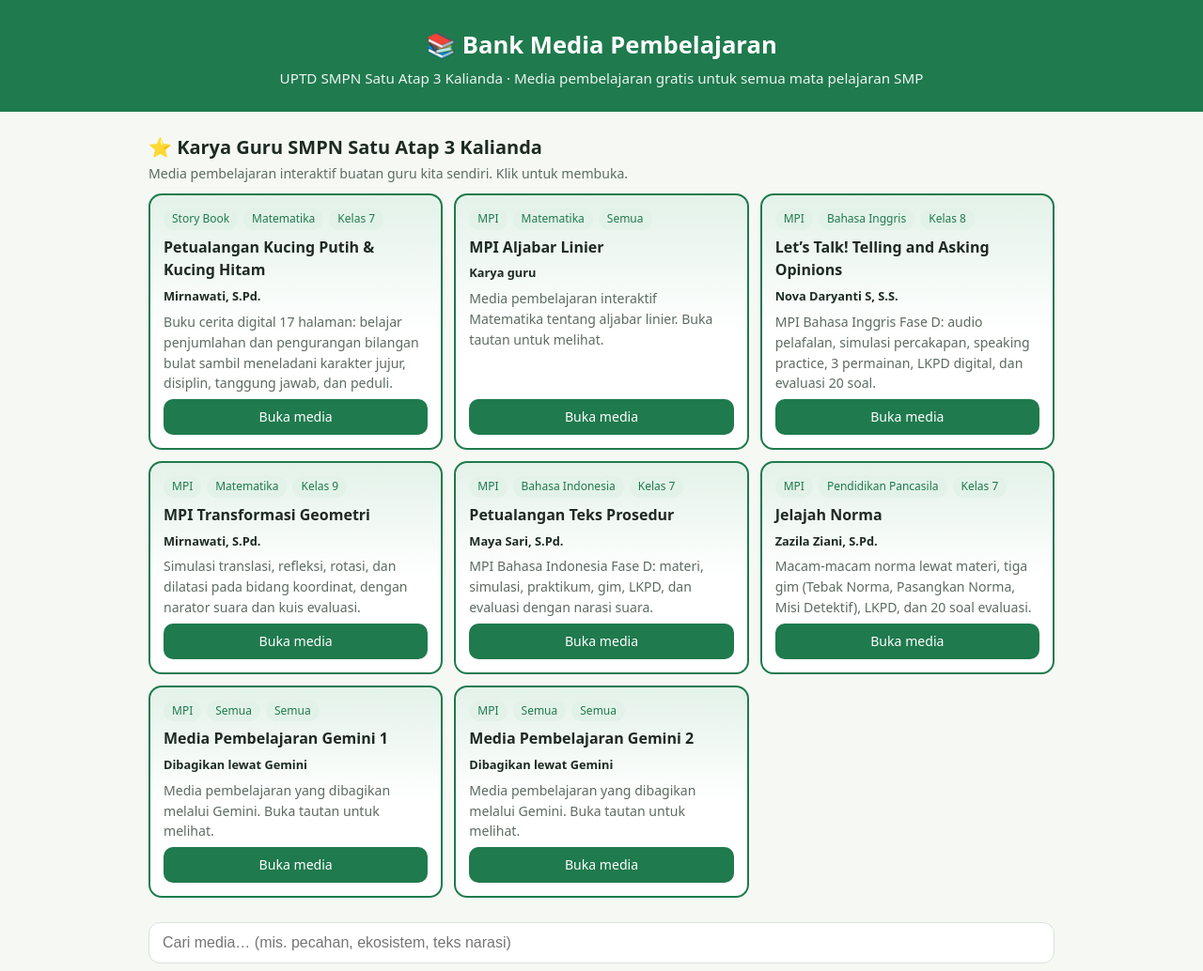
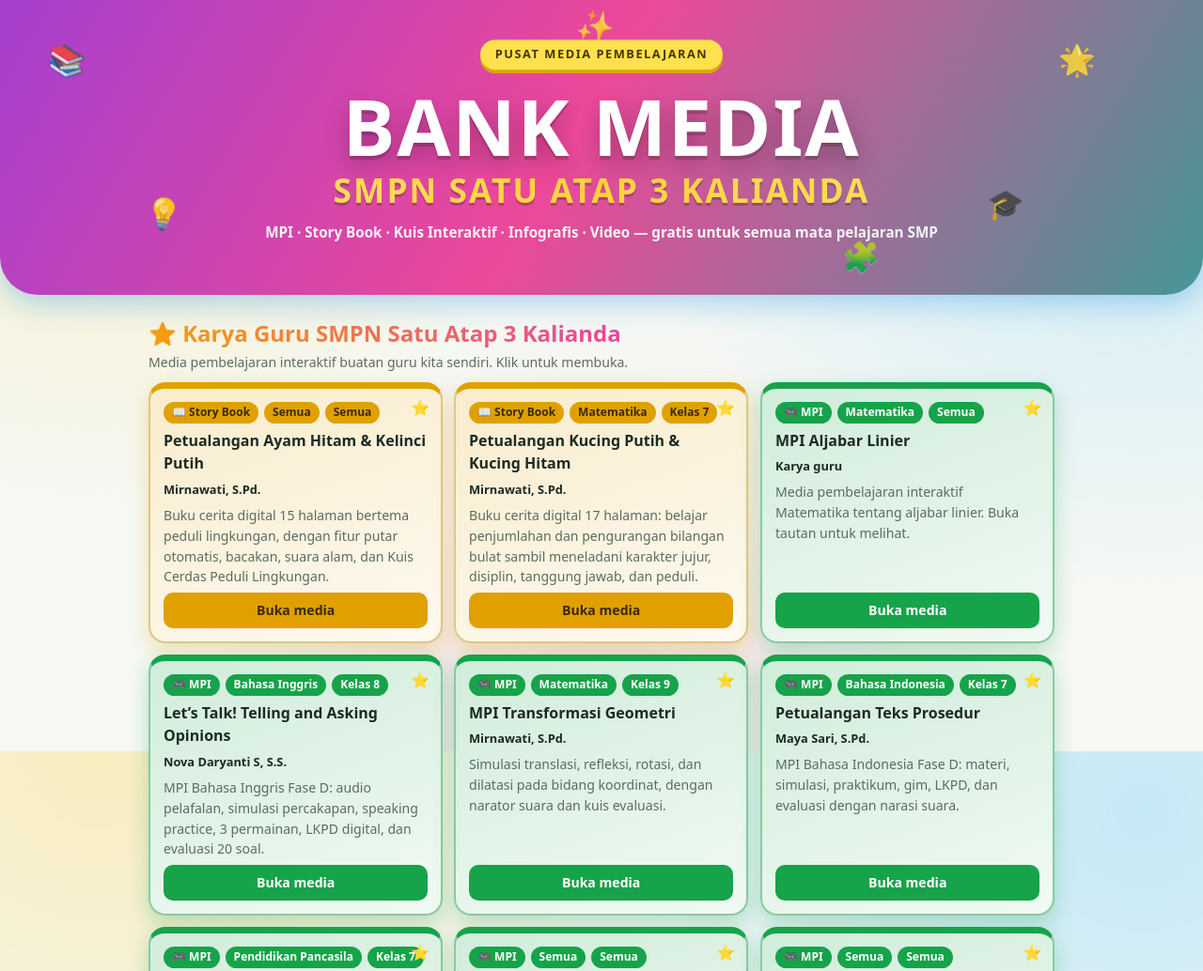
Before and after one commit to mirnawati731/bank-media-satgaka, a plain HTML site: page index.html in a window 1280 px wide. Shown: the top 1034 px of the page at 94% size. Drawn offline with Linux system fonts and the light colour scheme.

Commit message:
Add files via upload

```diff
--- a/index.html
+++ b/index.html
@@ -34,12 +34,43 @@ h2.star{font-size:1.25rem;margin-top:4px}.sub{color:var(--mu);font-size:.88rem;m
 .note{background:var(--ac2);border-radius:12px;padding:12px 14px;font-size:.88rem;margin-top:22px}
 code{background:var(--card);border:1px solid var(--bd);padding:1px 5px;border-radius:5px;font-size:.82rem}
 footer{text-align:center;color:var(--mu);font-size:.8rem;padding:20px}
+body{background:radial-gradient(circle at 8% 0,rgba(255,196,0,.22),transparent 38%),radial-gradient(circle at 95% 8%,rgba(0,170,255,.2),transparent 40%),radial-gradient(circle at 50% 100%,rgba(236,72,153,.14),transparent 45%),var(--bg);background-attachment:fixed}
+header{position:relative;overflow:hidden;padding:46px 16px 54px;background:linear-gradient(120deg,#00b894,#0984e3,#7c3aed,#ec4899,#00b894);background-size:300% 300%;animation:flow 14s ease infinite;border-radius:0 0 40px 40px;box-shadow:0 10px 30px rgba(9,132,227,.3)}
+header>*{position:relative;z-index:1}
+.kick{display:inline-block;background:#ffe14d;color:#4a3300;font-weight:800;letter-spacing:.12em;padding:6px 16px;border-radius:999px;font-size:.8rem;box-shadow:0 4px 0 #d9a800;animation:bob 3s ease-in-out infinite}
+header h1{margin:14px 0 0;font-size:clamp(2.6rem,10vw,5.2rem);line-height:1;font-weight:900;letter-spacing:.02em;color:#fff;text-shadow:0 4px 0 rgba(0,0,0,.18),0 10px 24px rgba(0,0,0,.25)}
+header h1 span{display:block;font-size:clamp(1.15rem,4.6vw,2.2rem);margin-top:10px;letter-spacing:.06em;background:linear-gradient(90deg,#fff7a8,#ffd23f,#fff7a8);background-size:200%;-webkit-background-clip:text;background-clip:text;color:transparent;text-shadow:none;animation:shine 4s linear infinite;filter:drop-shadow(0 3px 0 rgba(0,0,0,.2))}
+header p{margin-top:16px;font-weight:600}
+header .fl{position:absolute;z-index:0;font-size:2rem;opacity:.85;animation:float 7s ease-in-out infinite;user-select:none}
+.bar{background:var(--card);padding:16px;border-radius:20px;box-shadow:0 6px 20px rgba(0,0,0,.07);border:1px solid var(--bd)}
+h2.star{font-size:1.5rem;background:linear-gradient(90deg,#f59e0b,#ec4899,#8b5cf6);-webkit-background-clip:text;background-clip:text;color:transparent}
+.chip{transition:transform .2s}.chip:hover{transform:translateY(-2px)}.chip.on{transform:scale(1.06)}
+.chip[class*="t-"]{border:2px solid var(--c)}.chip[class*="t-"].on{background:var(--c);color:var(--on,#fff)}
+.card{position:relative;transition:transform .25s,box-shadow .25s;animation:pop .5s both;animation-delay:calc(var(--i,0)*45ms)}
+.card:hover{transform:translateY(-6px) rotate(-.6deg);box-shadow:0 14px 28px color-mix(in srgb,var(--c,#0984e3) 35%,transparent)}
+.card[class*="t-"]{border-radius:18px;border:2px solid color-mix(in srgb,var(--c) 40%,var(--bd));border-top:7px solid var(--c);background:linear-gradient(160deg,color-mix(in srgb,var(--c) 20%,var(--card)),color-mix(in srgb,var(--c) 6%,var(--card)))}
+.card[class*="t-"] .tag{background:var(--c);color:var(--on,#fff);font-weight:700}
+.card[class*="t-"] .tag.ref{background:transparent;color:var(--mu);border:1px dashed var(--c);font-weight:400}
+.card[class*="t-"] .btn{background:var(--c);color:var(--on,#fff);font-weight:700;transition:transform .2s}
+.card .btn:hover{transform:scale(1.05)}
+.card[class*="t-"] .btn.alt{background:transparent;color:color-mix(in srgb,var(--c) 70%,var(--tx));border:2px solid var(--c)}
+.card.feat{box-shadow:0 8px 22px color-mix(in srgb,var(--c) 28%,transparent)}
+.card.feat::after{content:"⭐";position:absolute;top:8px;right:12px;animation:bob 2.5s ease-in-out infinite}
+.t-MPI{--c:#16a34a}.t-Story{--c:#e0a100;--on:#3b2a00}.t-Kuis{--c:#8b5cf6}.t-Info{--c:#0ea5e9}.t-Video{--c:#f43f5e}
+@keyframes flow{50%{background-position:100% 50%}}
+@keyframes bob{50%{transform:translateY(-5px)}}
+@keyframes shine{to{background-position:200% 0}}
+@keyframes float{50%{transform:translateY(-18px) rotate(10deg)}}
+@keyframes pop{from{opacity:0;transform:translateY(16px) scale(.96)}}
+@media (prefers-reduced-motion:reduce){*{animation:none!important;transition:none!important}}
 </style>
 </head>
 <body>
 <header>
-<h1>📚 Bank Media Pembelajaran</h1>
-<p>UPTD SMPN Satu Atap 3 Kalianda · Media pembelajaran gratis untuk semua mata pelajaran SMP</p>
+<span class="fl" style="left:4%;top:16%">📚</span><span class="fl" style="left:88%;top:12%;animation-delay:-2s">🌟</span><span class="fl" style="left:12%;top:68%;animation-delay:-4s">💡</span><span class="fl" style="left:82%;top:62%;animation-delay:-1s">🎓</span><span class="fl" style="left:48%;top:6%;animation-delay:-5s">✨</span><span class="fl" style="left:70%;top:80%;animation-delay:-3s">🧩</span>
+<div class="kick">PUSAT MEDIA PEMBELAJARAN</div>
+<h1>BANK MEDIA<span>SMPN SATU ATAP 3 KALIANDA</span></h1>
+<p>MPI · Story Book · Kuis Interaktif · Infografis · Video — gratis untuk semua mata pelajaran SMP</p>
 </header>
 <main>
 <h2 class="star">⭐ Karya Guru SMPN Satu Atap 3 Kalianda</h2>
@@ -98,6 +129,7 @@ const MEDIA=[
 ];
 // =====================================
 const KARYA=[
+{t:"Petualangan Ayam Hitam & Kelinci Putih",j:"Story Book",m:"Semua",k:"Semua",by:"Mirnawati, S.Pd.",u:"https://mirnawati731.github.io/Kelinci-dan-Ayam/",d:"Buku cerita digital 15 halaman bertema peduli lingkungan, dengan fitur putar otomatis, bacakan, suara alam, dan Kuis Cerdas Peduli Lingkungan."},
 {t:"Petualangan Kucing Putih & Kucing Hitam",j:"Story Book",m:"Matematika",k:"7",by:"Mirnawati, S.Pd.",u:"https://mirnawati731.github.io/Cerita-Kucing-Bilbul/",d:"Buku cerita digital 17 halaman: belajar penjumlahan dan pengurangan bilangan bulat sambil meneladani karakter jujur, disiplin, tanggung jawab, dan peduli."},
 {t:"MPI Aljabar Linier",m:"Matematika",k:"Semua",by:"Karya guru",u:"https://arisuryadi147-eng.github.io/MPI-ALJABAR-LINIER/",d:"Media pembelajaran interaktif Matematika tentang aljabar linier. Buka tautan untuk melihat."},
 {t:"Let’s Talk! Telling and Asking Opinions",m:"Bahasa Inggris",k:"8",by:"Nova Daryanti S, S.S.",u:"https://satgaka.github.io/MPI-Bahasa-Inggris-8.1/",d:"MPI Bahasa Inggris Fase D: audio pelafalan, simulasi percakapan, speaking practice, 3 permainan, LKPD digital, dan evaluasi 20 soal."},
@@ -107,16 +139,19 @@ const KARYA=[
 {t:"Media Pembelajaran Gemini 1",m:"Semua",k:"Semua",by:"Dibagikan lewat Gemini",u:"https://share.gemini.google/i3HcSks3KZLv",d:"Media pembelajaran yang dibagikan melalui Gemini. Buka tautan untuk melihat."},
 {t:"Media Pembelajaran Gemini 2",m:"Semua",k:"Semua",by:"Dibagikan lewat Gemini",u:"https://share.gemini.google/V988fmLTvLfi",d:"Media pembelajaran yang dibagikan melalui Gemini. Buka tautan untuk melihat."}
 ];
+const K=j=>({"MPI":"t-MPI","Story Book":"t-Story","Kuis Interaktif":"t-Kuis","Infografis":"t-Info","Video":"t-Video"}[j]||"t-MPI");
+const I=j=>({"MPI":"🎮","Story Book":"📖","Kuis Interaktif":"🧩","Infografis":"📊","Video":"🎬"}[j]||"🎮");
 const sel={m:"Semua",j:"Semua",k:"Semua",q:""};
 const $=id=>document.getElementById(id);
-function chips(id,arr,key){const box=$(id);box.innerHTML="";["Semua",...arr].forEach(v=>{const b=document.createElement("button");b.className="chip"+(sel[key]===v?" on":"");b.textContent=v;b.onclick=()=>{sel[key]=v;render()};box.appendChild(b)})}
+function chips(id,arr,key){const box=$(id);box.innerHTML="";["Semua",...arr].forEach(v=>{const b=document.createElement("button");b.className="chip"+(key==="j"&&v!=="Semua"?" "+K(v):"")+(sel[key]===v?" on":"");b.textContent=v;b.onclick=()=>{sel[key]=v;render()};box.appendChild(b)})}
 function esc(s){return String(s).replace(/[&<>"]/g,c=>({"&":"&amp;","<":"&lt;",">":"&gt;",'"':"&quot;"}[c]))}
-function render(){
-$("karya").innerHTML=KARYA.map(x=>`<div class="card feat"><div class="tags"><span class="tag">${esc(x.j||"MPI")}</span><span class="tag">${esc(x.m)}</span><span class="tag">${/^\d$/.test(x.k)?"Kelas ":""}${esc(x.k)}</span></div><h3>${esc(x.t)}</h3><div class="by">${esc(x.by)}</div><p>${esc(x.d)}</p><a class="btn" href="${esc(x.u)}" target="_blank" rel="noopener">Buka media</a></div>`).join("");
+function render(){draw();requestAnimationFrame(()=>document.querySelectorAll(".card").forEach((c,i)=>c.style.setProperty("--i",i%12)))}
+function draw(){
+$("karya").innerHTML=KARYA.map(x=>`<div class="card feat ${K(x.j||"MPI")}"><div class="tags"><span class="tag">${I(x.j||"MPI")} ${esc(x.j||"MPI")}</span><span class="tag">${esc(x.m)}</span><span class="tag">${/^\d$/.test(x.k)?"Kelas ":""}${esc(x.k)}</span></div><h3>${esc(x.t)}</h3><div class="by">${esc(x.by)}</div><p>${esc(x.d)}</p><a class="btn" href="${esc(x.u)}" target="_blank" rel="noopener">Buka media</a></div>`).join("");
 chips("fm",MAPEL,"m");chips("fj",JENIS,"j");chips("fk",KELAS,"k");
 const q=sel.q.toLowerCase();
 const own=MEDIA.filter(x=>(sel.m==="Semua"||x.m===sel.m||x.m==="Semua")&&(sel.j==="Semua"||x.j===sel.j)&&(sel.k==="Semua"||x.k===sel.k||x.k==="Semua")&&(!q||(x.t+x.d+x.m).toLowerCase().includes(q)));
-$("own").innerHTML=own.length?own.map(x=>`<div class="card"><div class="tags"><span class="tag">${esc(x.j)}</span><span class="tag">${esc(x.m)}</span><span class="tag">Kelas ${esc(x.k)}</span></div><h3>${esc(x.t)}</h3><p>${esc(x.d)}</p><a class="btn" href="${esc(x.u)}" target="_blank" rel="noopener">Buka media</a></div>`).join(""):`<div class="card"><p>Belum ada media untuk pilihan ini. Gunakan rujukan di bawah atau tambahkan karya guru.</p></div>`;
+$("own").innerHTML=own.length?own.map(x=>`<div class="card ${K(x.j)}"><div class="tags"><span class="tag">${I(x.j)} ${esc(x.j)}</span><span class="tag">${esc(x.m)}</span><span class="tag">Kelas ${esc(x.k)}</span></div><h3>${esc(x.t)}</h3><p>${esc(x.d)}</p><a class="btn" href="${esc(x.u)}" target="_blank" rel="noopener">Buka media</a></div>`).join(""):`<div class="card"><p>Belum ada media untuk pilihan ini. Gunakan rujukan di bawah atau tambahkan karya guru.</p></div>`;
 const ms=sel.m==="Semua"?MAPEL:[sel.m],js=sel.j==="Semua"?JENIS:[sel.j];
 const kk=sel.k==="Semua"?"":" kelas "+sel.k;
 const extra=q?" "+sel.q:"";
@@ -126,7 +161,7 @@ const map={"MPI":["Cari MPI di Google","https://www.google.com/search?q="+encode
 "Kuis Interaktif":["Cari kuis Wordwall","https://wordwall.net/id/community?q="+encodeURIComponent(base)],
 "Infografis":["Cari infografis","https://www.google.com/search?tbm=isch&q="+encodeURIComponent("infografis "+base)],
 "Video":["Cari video YouTube","https://www.youtube.com/results?search_query="+encodeURIComponent("pembelajaran "+base)]};return map[j]};
-$("ref").innerHTML=ms.flatMap(m=>js.map(j=>{const [l,u]=link(m,j);return `<div class="card"><div class="tags"><span class="tag">${esc(j)}</span><span class="tag ref">Rujukan</span></div><h3>${esc(m)}</h3><p>Telusuri ${esc(j)} ${esc(m)}${esc(kk)} dari sumber gratis.</p><a class="btn alt" href="${esc(u)}" target="_blank" rel="noopener">${l}</a></div>`})).join("");
+$("ref").innerHTML=ms.flatMap(m=>js.map(j=>{const [l,u]=link(m,j);return `<div class="card ${K(j)}"><div class="tags"><span class="tag">${I(j)} ${esc(j)}</span><span class="tag ref">Rujukan</span></div><h3>${esc(m)}</h3><p>Telusuri ${esc(j)} ${esc(m)}${esc(kk)} dari sumber gratis.</p><a class="btn alt" href="${esc(u)}" target="_blank" rel="noopener">${l}</a></div>`})).join("");
 }
 $("q").addEventListener("input",e=>{sel.q=e.target.value.trim();render()});
 render();
```
